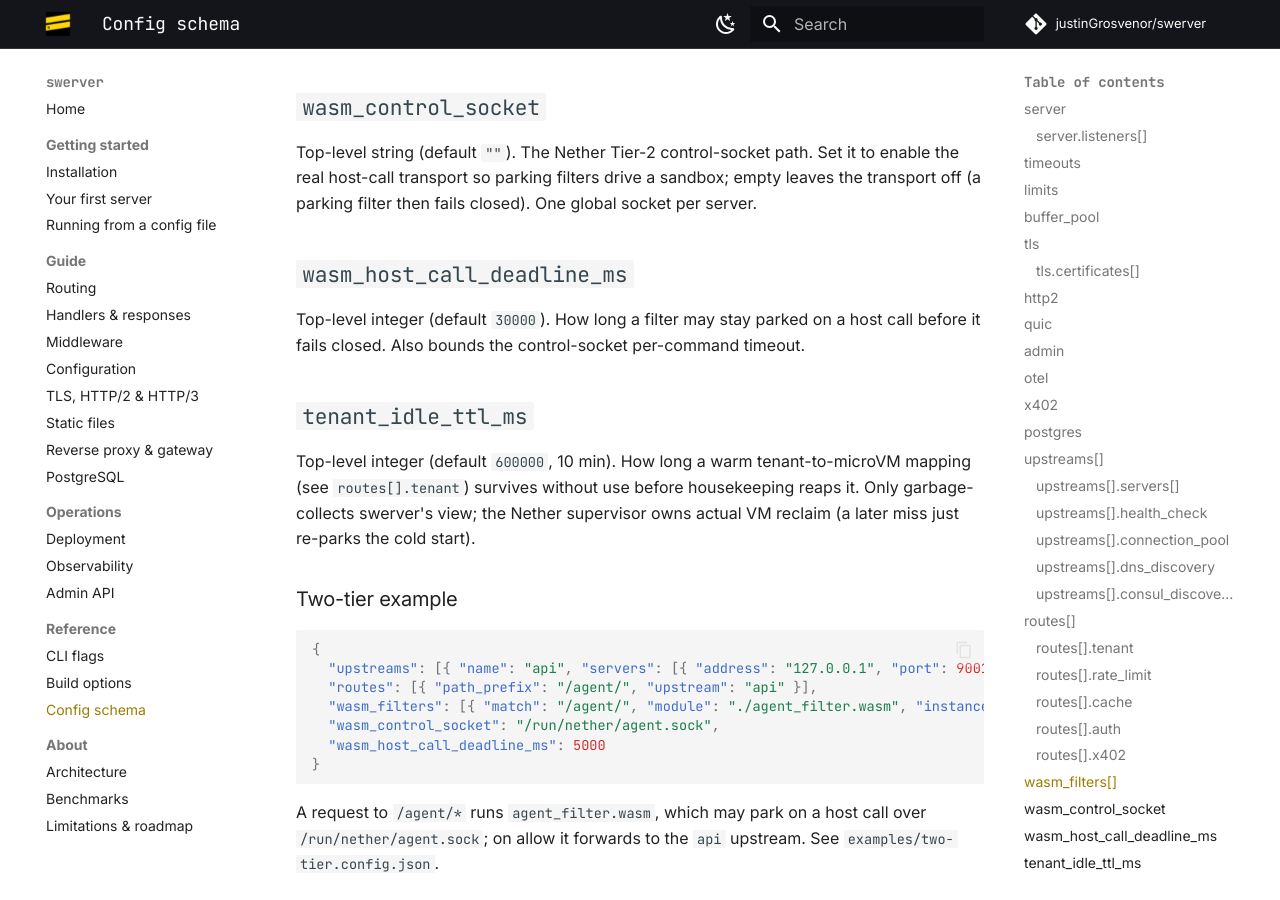
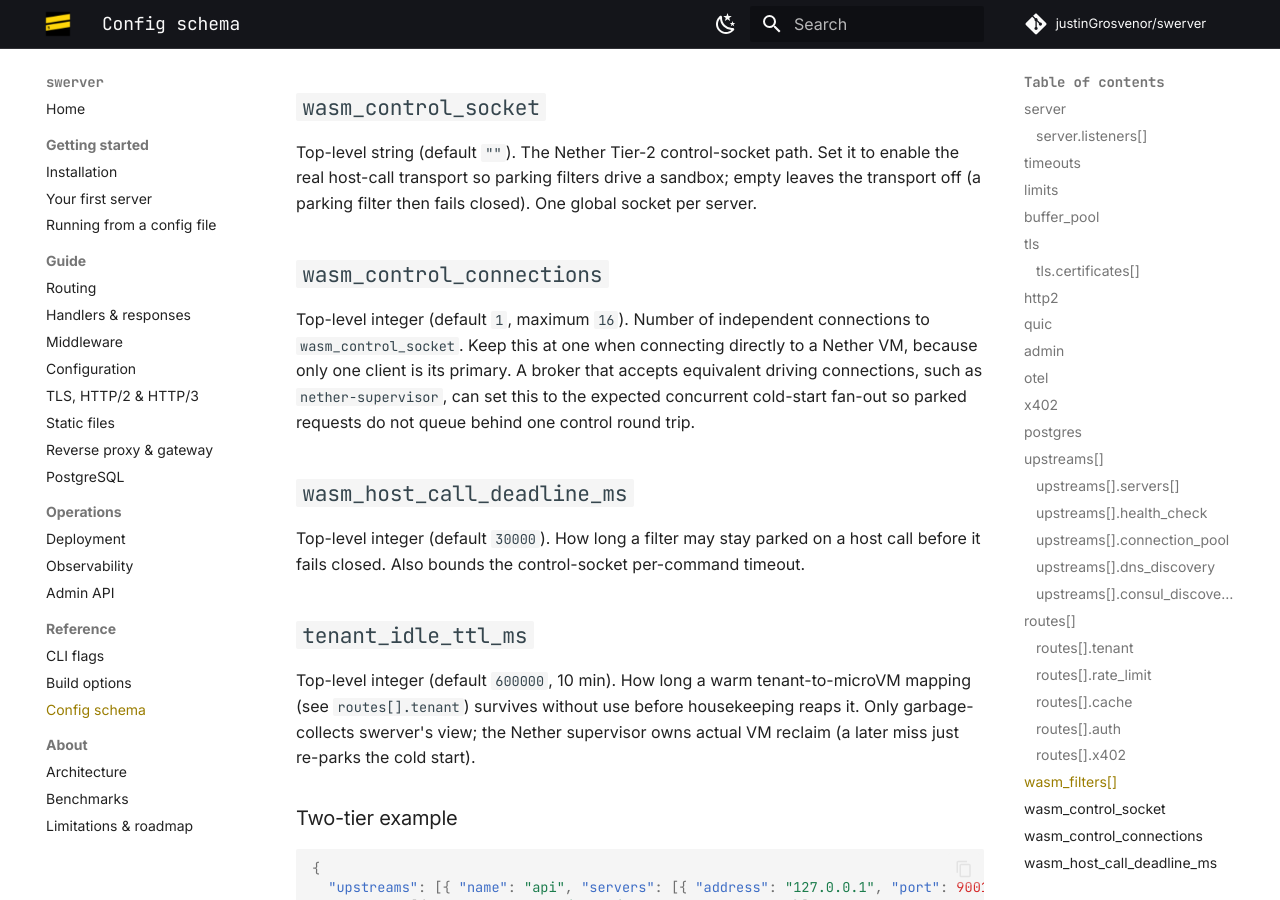
Before and after one commit to justinGrosvenor/swerver, an MkDocs documentation site: the page built from docs/reference/config-schema.md, in a window 1280 px wide and 900 px high, scrolled down 15940 px. Built offline with MkDocs 1.6.1 and Material for MkDocs 9.7.7, drawn with Linux system fonts in a browser that asks for light colours; comment, search, counter and statistics services are not loaded.

Commit message:
perf(wasm): parallelize broker control calls

```diff
--- a/docs/reference/config-schema.md
+++ b/docs/reference/config-schema.md
@@ -417,6 +417,15 @@ enable the real host-call transport so parking filters drive a sandbox; empty
 leaves the transport off (a parking filter then fails closed). One global socket
 per server.
 
+## `wasm_control_connections`
+
+Top-level integer (default `1`, maximum `16`). Number of independent connections
+to `wasm_control_socket`. Keep this at one when connecting directly to a Nether
+VM, because only one client is its primary. A broker that accepts equivalent
+driving connections, such as `nether-supervisor`, can set this to the expected
+concurrent cold-start fan-out so parked requests do not queue behind one control
+round trip.
+
 ## `wasm_host_call_deadline_ms`
 
 Top-level integer (default `30000`). How long a filter may stay parked on a host
```
Also changed, not shown: CHANGELOG.md (+7 -0 lines), 8 other files.
